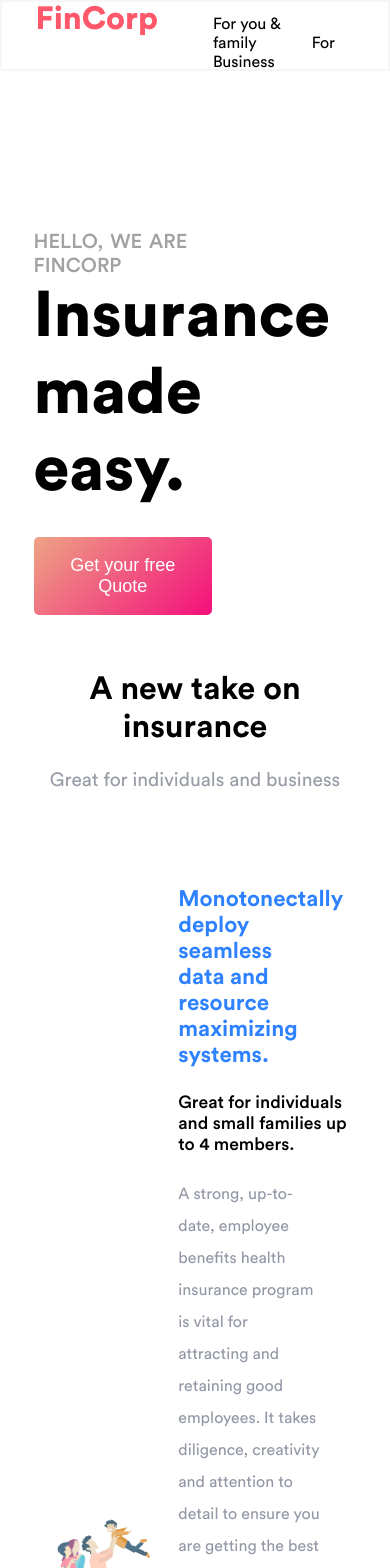
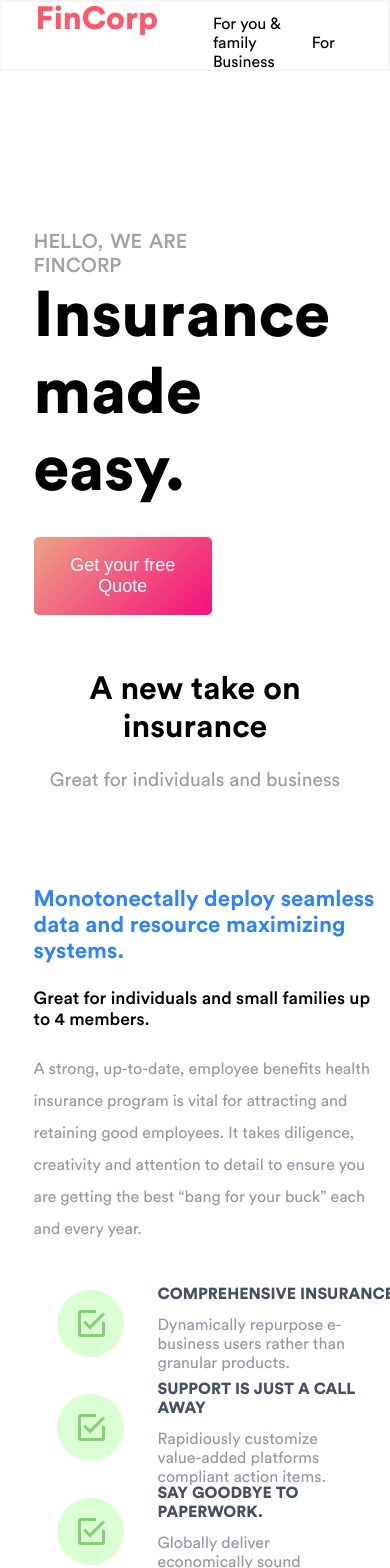
Before and after one commit to Online13/sayna-test-front-react, a React (Create React App) app: page / in a window 390 px wide. Shown: the top 1568 px of the page. Built offline with nearby package versions, Linux system fonts and the light colour scheme.

Commit message:
set section 1 and 2 responsive

```diff
--- a/src/components/pages/Main/section/About/About.scss
+++ b/src/components/pages/Main/section/About/About.scss
@@ -10,17 +10,24 @@
   padding-left: 8.6vw;
 
   .about-content {
-    width: 50%;
+    width: 100%;
     margin: 0;
-    margin-left: auto;
-    margin-right: 8.6vw;
     padding-top: 5vh;
+
+    @media only screen and (min-width: 1056px) {
+      width: 50%;
+      margin-left: auto;
+      margin-right: 8.6vw;
+    }
   }
   h3 {
-    max-width: 80%;
     font-size: 1.4rem;
     font-weight: 600;
     color: #2e81ff;
+
+    @media only screen and (min-width: 1056px) {
+      max-width: 80%;
+    }
   }
   h4 {
     font-size: 1.1rem;
@@ -28,10 +35,13 @@
   }
   .part-1 {
     p {
-      max-width: 80%;
       color: #9397a6;
       line-height: 32px;
       padding-bottom: 32px;
+
+      @media only screen and (min-width: 1056px) {
+        max-width: 80%;
+      }
     }
   }
   .list {
--- a/src/components/pages/Main/section/Insurance/Insurance.scss
+++ b/src/components/pages/Main/section/Insurance/Insurance.scss
@@ -17,11 +17,21 @@
   .insurance-content {
     width: max-content;
     display: grid;
-    grid-template-columns: repeat(3, 1fr);
-    grid-template-rows: repeat(2, 1fr);
+    grid-template-columns: 1fr;
+    grid-template-rows: repeat(6, 1fr);
     row-gap: 44px;
     column-gap: 44px;
     margin: auto;
+
+    @media only screen and (min-width: 840px) {
+      grid-template-columns: repeat(2, 1fr);
+      grid-template-rows: repeat(3, 1fr);
+    }
+
+    @media only screen and (min-width: 1056px) {
+      grid-template-columns: repeat(3, 1fr);
+      grid-template-rows: repeat(2, 1fr);
+    }
   }
 
 }
--- a/src/components/shared/Background/Background.scss
+++ b/src/components/shared/Background/Background.scss
@@ -1,6 +1,12 @@
 .background {
   position: absolute;
   z-index: 19;
+  display: none;
+
+
+  @media only screen and (min-width: 1056px) {
+    display: block;
+  }
 }
 
 .bg-content {
```
